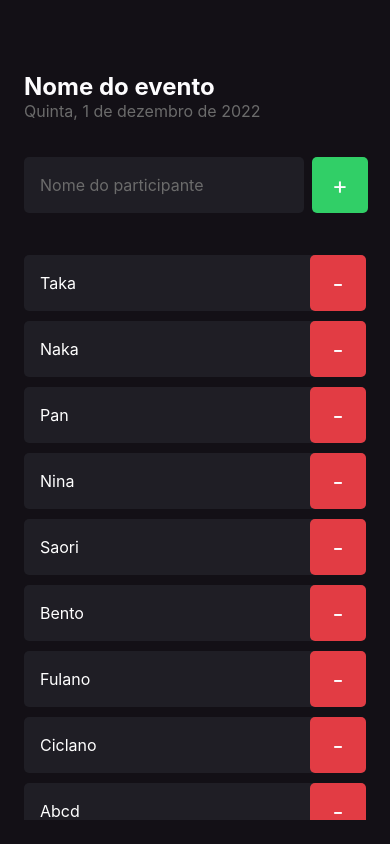
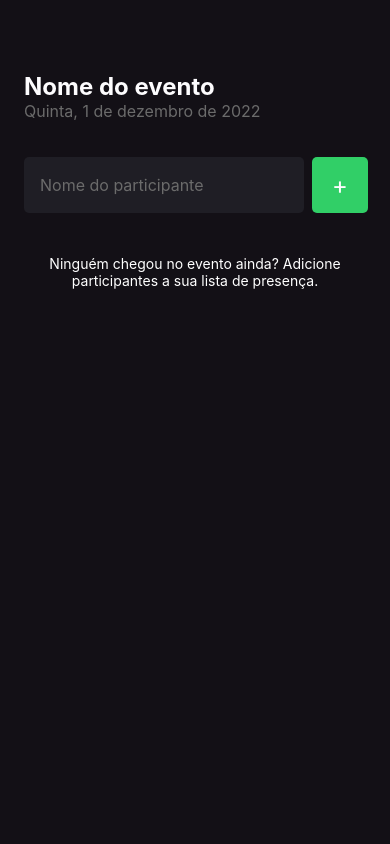
Before and after one commit to takagui/event-app-rocketseat, a React Native app: screen / in a window 390 px wide. Built offline with nearby package versions, Linux system fonts and the light colour scheme.

Commit message:
feat: save participants

```diff
--- a/src/screens/Home/index.tsx
+++ b/src/screens/Home/index.tsx
@@ -1,9 +1,9 @@
+import { useState } from 'react';
 import {
   Text,
   TextInput,
   View,
   TouchableOpacity,
-  ScrollView,
   FlatList,
   Alert,
 } from 'react-native';
@@ -12,59 +12,17 @@ import { Participant } from '../../components/Participant';
 
 import { styles } from './styles';
 
-interface IParticipant {
-  id: number;
-  name: string;
-}
-
 export function Home() {
-  const participants: IParticipant[] = [
-    {
-      id: 1,
-      name: 'Taka',
-    },
-    {
-      id: 2,
-      name: 'Naka',
-    },
-    {
-      id: 3,
-      name: 'Pan',
-    },
-    {
-      id: 5,
-      name: 'Nina',
-    },
-    {
-      id: 6,
-      name: 'Saori',
-    },
-    {
-      id: 7,
-      name: 'Bento',
-    },
-    {
-      id: 8,
-      name: 'Fulano',
-    },
-    {
-      id: 9,
-      name: 'Ciclano',
-    },
-    {
-      id: 10,
-      name: 'Abcd',
-    },
-    {
-      id: 11,
-      name: 'Abcde',
-    },
-  ];
+  const [participants, setParticipants] = useState<string[]>([]);
+  const [participantName, setParticipantName] = useState('');
 
   function handleParticipantAdd() {
-    if (participants.find(participant => participant.name.toLowerCase() === 'taka')) {
+    if (participants.includes(participantName)) {
       return Alert.alert('Participante já existe', 'Já existe um participante com esse nome na lista.')
     }
+
+    setParticipants((prevState) => [...prevState, participantName]);
+    setParticipantName('');
   }
 
   function handleParticipantRemove(name: string) {
@@ -98,6 +56,8 @@ export function Home() {
           style={styles.input}
           placeholder="Nome do participante"
           placeholderTextColor="#6B6B6B"
+          value={participantName}
+          onChangeText={setParticipantName}
         />
 
         <TouchableOpacity
@@ -113,13 +73,13 @@ export function Home() {
 
       <FlatList
         data={participants}
-        keyExtractor={item => item.name}
+        keyExtractor={item => item}
         showsVerticalScrollIndicator={false}
         renderItem={({ item }) => (
           <Participant
-            key={item.id}
-            name={item.name}
-            onRemove={() => handleParticipantRemove(item.name)}
+            key={item}
+            name={item}
+            onRemove={() => handleParticipantRemove(item)}
           />
         )}
         ListEmptyComponent={() => (
```
Also changed, not shown: 1 other file (tests, documents, lock files or other folders).
